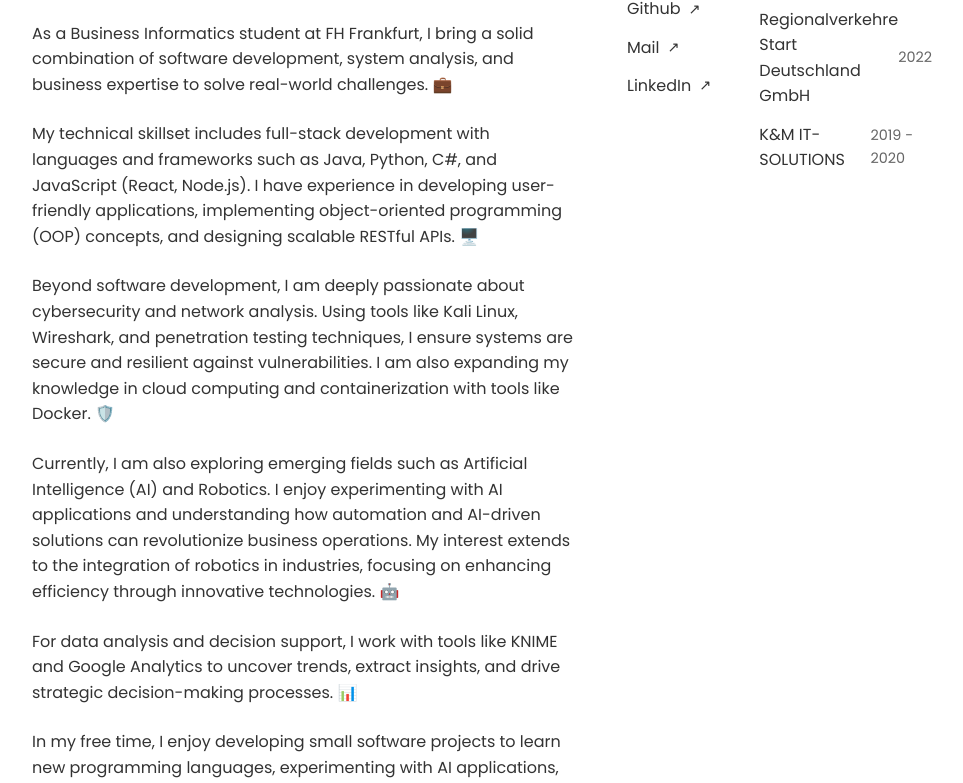
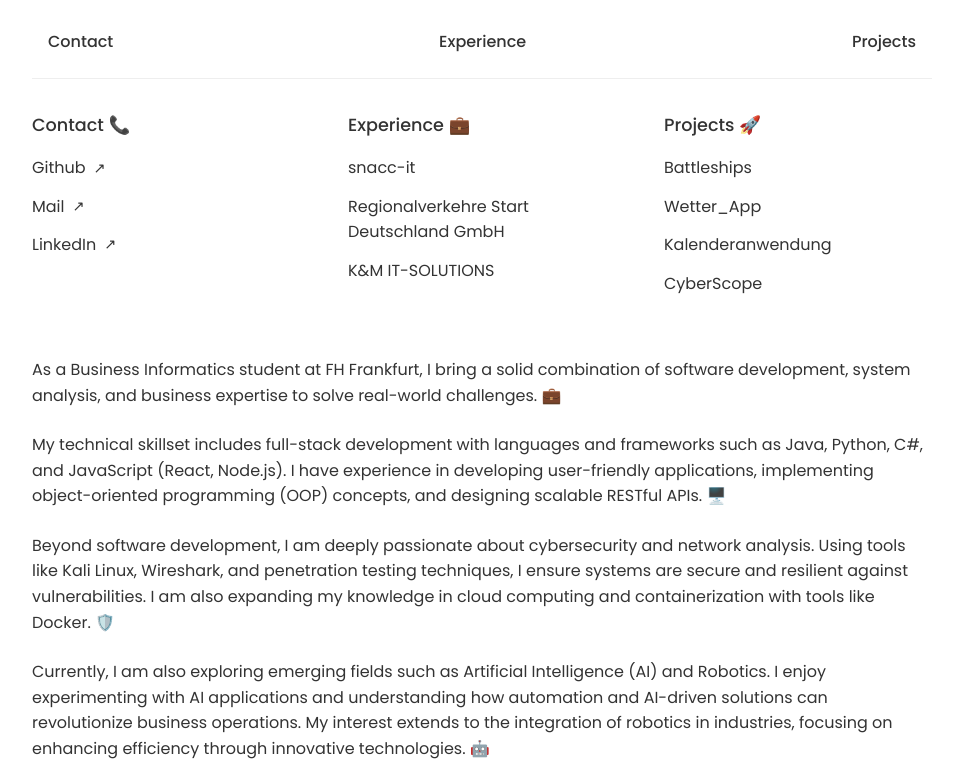
Before and after one commit to zakmo1337/mywebsite, a plain HTML site: page index.html in a window 1280 px wide. Shown: the part 126-909 px from the top of the page, without its empty margins (158-1121 px from the left). Drawn offline with Linux system fonts and the light colour scheme.

Commit message:
Update index.html

```diff
--- a/index.html
+++ b/index.html
@@ -14,26 +14,39 @@
             padding: 0 20px;
             color: #333;
             display: flex;
+            flex-direction: column;
         }
 
         h1 {
             font-size: 2rem;
             font-weight: 600;
             margin-bottom: 1.5rem;
+            text-align: center;
         }
 
-        .bio {
-            max-width: 600px;
-            margin-right: 3rem;
+        .sections-nav {
+            display: flex;
+            justify-content: space-between;
+            margin-bottom: 2rem;
+            border-bottom: 1px solid #eee;
+            padding-bottom: 1rem;
         }
 
-        .bio p {
-            margin-bottom: 1.5rem;
+        .sections-nav a {
+            text-decoration: none;
+            color: #333;
+            font-weight: 500;
+            padding: 0.5rem 1rem;
+            transition: color 0.3s ease;
+        }
+
+        .sections-nav a:hover {
+            color: #2e86de;
         }
 
         .content {
             display: grid;
-            grid-template-columns: 1fr 1fr;
+            grid-template-columns: 1fr 1fr 1fr;
             gap: 3rem;
         }
 
@@ -47,7 +60,7 @@
             margin-bottom: 1rem;
         }
 
-        .links a, .timeline-item {
+        .links a, .timeline-item, .project-item {
             display: flex;
             align-items: center;
             text-decoration: none;
@@ -55,7 +68,7 @@
             margin-bottom: 0.8rem;
         }
 
-        .links a:hover, .timeline-item:hover {
+        .links a:hover, .timeline-item:hover, .project-item:hover {
             color: #2e86de;
         }
 
@@ -64,32 +77,87 @@
             font-size: 0.9rem;
         }
 
-        .timeline-item {
+        .timeline-item, .project-item {
             justify-content: space-between;
         }
 
-        .timeline-year {
+        .timeline-year, .project-year {
             color: #666;
             font-size: 0.9rem;
         }
 
+        .bio p {
+            margin-bottom: 1.5rem;
+        }
+
         @media (max-width: 768px) {
-            body {
-                flex-direction: column;
-            }
-            .bio {
-                margin-right: 0;
-                margin-bottom: 3rem;
-            }
             .content {
                 grid-template-columns: 1fr;
+            }
+            .sections-nav {
+                flex-direction: column;
+                align-items: center;
+            }
+            .sections-nav a {
+                margin-bottom: 0.5rem;
             }
         }
     </style>
 </head>
 <body>
+    <h1>Zakaria Mowafek 👨‍💻</h1>
+
+    <div class="sections-nav">
+        <a href="#contact">Contact</a>
+        <a href="#experience">Experience</a>
+        <a href="#projects">Projects</a>
+    </div>
+
+    <div class="content">
+        <div class="section" id="contact">
+            <div class="section-title">Contact 📞</div>
+            <div class="links">
+                <a href="https://github.com/zakmo1337">Github <span class="arrow">↗</span></a>
+                <a href="mailto:Zakaria1337@gmail.com">Mail <span class="arrow">↗</span></a>
+                <a href="https://www.linkedin.com/in/zakaria-mowafek/">LinkedIn <span class="arrow">↗</span></a>
+            </div>
+        </div>
+
+        <div class="section" id="experience">
+            <div class="section-title">Experience 💼</div>
+            <div class="timeline">
+                <div class="timeline-item">
+                    <span>snacc-it</span>
+                </div>
+                <div class="timeline-item">
+                    <span>Regionalverkehre Start Deutschland GmbH</span>
+                </div>
+                <div class="timeline-item">
+                    <span>K&M IT-SOLUTIONS</span>
+                </div>
+            </div>
+        </div>
+
+        <div class="section" id="projects">
+            <div class="section-title">Projects 🚀</div>
+            <div class="projects">
+                <div class="project-item">
+                    <span>Battleships</span>
+                </div>
+                <div class="project-item">
+                    <span>Wetter_App</span>
+                </div>
+                <div class="project-item">
+                    <span>Kalenderanwendung</span>
+                </div>
+                <div class="project-item">
+                    <span>CyberScope</span>
+                </div>
+            </div>
+        </div>
+    </div>
+
     <div class="bio">
-        <h1>Zakaria Mowafek 👨‍💻</h1>
         <p>As a Business Informatics student at FH Frankfurt, I bring a solid combination of software development, system analysis, and business expertise to solve real-world challenges. 💼</p>
         <p>My technical skillset includes full-stack development with languages and frameworks such as Java, Python, C#, and JavaScript (React, Node.js). I have experience in developing user-friendly applications, implementing object-oriented programming (OOP) concepts, and designing scalable RESTful APIs. 🖥️</p>
         <p>Beyond software development, I am deeply passionate about cybersecurity and network analysis. Using tools like Kali Linux, Wireshark, and penetration testing techniques, I ensure systems are secure and resilient against vulnerabilities. I am also expanding my knowledge in cloud computing and containerization with tools like Docker. 🛡️</p>
@@ -98,34 +166,5 @@
         <p>In my free time, I enjoy developing small software projects to learn new programming languages, experimenting with AI applications, and contributing to open-source communities. My hobbies also include gaming (strategy and simulation games), staying updated on technology trends, and exploring robotics innovations. 🎮</p>
         <p>With a passion for continuous learning and cutting-edge technologies, I strive to bridge the gap between business and IT, delivering efficient and innovative solutions to complex challenges. 💡</p>
     </div>
-
-    <div class="content">
-        <div class="section">
-            <div class="section-title">Contact 📞</div>
-            <div class="links">
-                <a href="https://github.com/zakmo1337">Github <span class="arrow">↗</span></a>
-                <a href="mailto:Zakaria1337@gmail.com">Mail <span class="arrow">↗</span></a>
-                <a href="https://www.linkedin.com/in/zakaria-mowafek/">LinkedIn <span class="arrow">↗</span></a>
-            </div>
-        </div>
-
-        <div class="section">
-            <div class="section-title">Experience 💼</div>
-            <div class="timeline">
-                <div class="timeline-item">
-                    <span>snacc-it</span>
-                    <span class="timeline-year">2023 - 2024</span>
-                </div>
-                <div class="timeline-item">
-                    <span>Regionalverkehre Start Deutschland GmbH</span>
-                    <span class="timeline-year">2022</span>
-                </div>
-                <div class="timeline-item">
-                    <span>K&M IT-SOLUTIONS</span>
-                    <span class="timeline-year">2019 - 2020</span>
-                </div>
-            </div>
-        </div>
-    </div>
 </body>
 </html>
```
